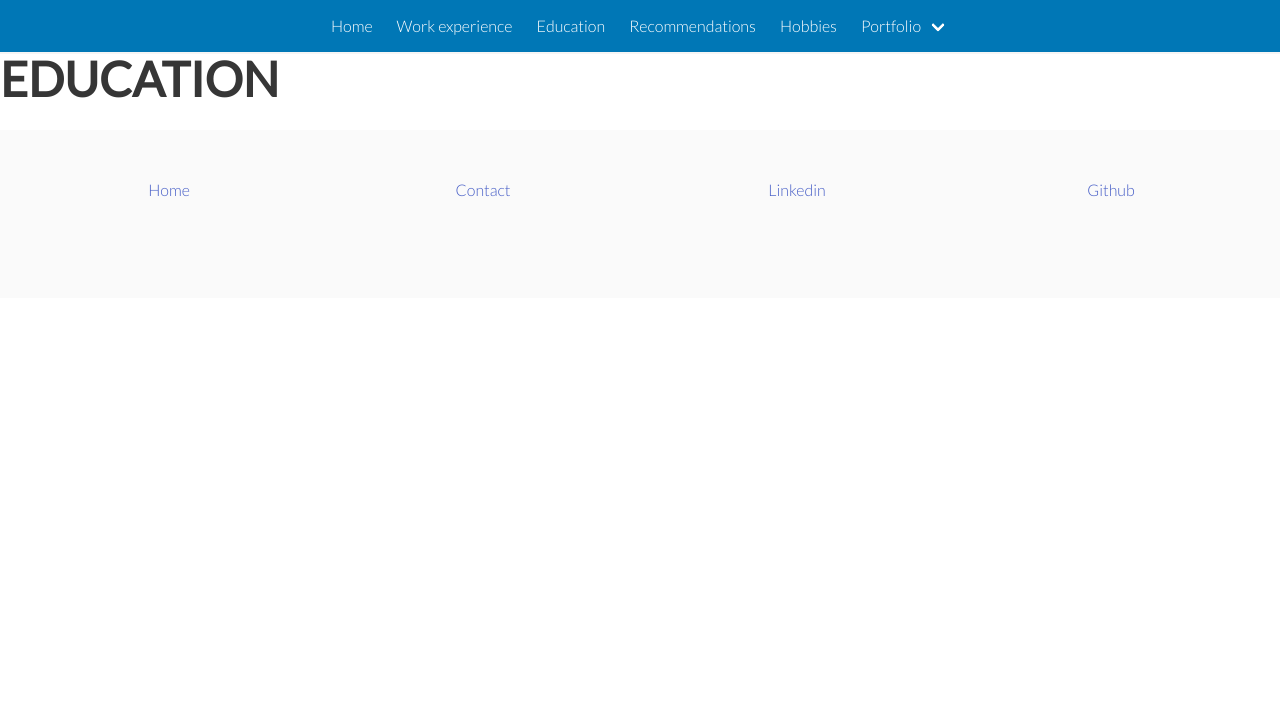
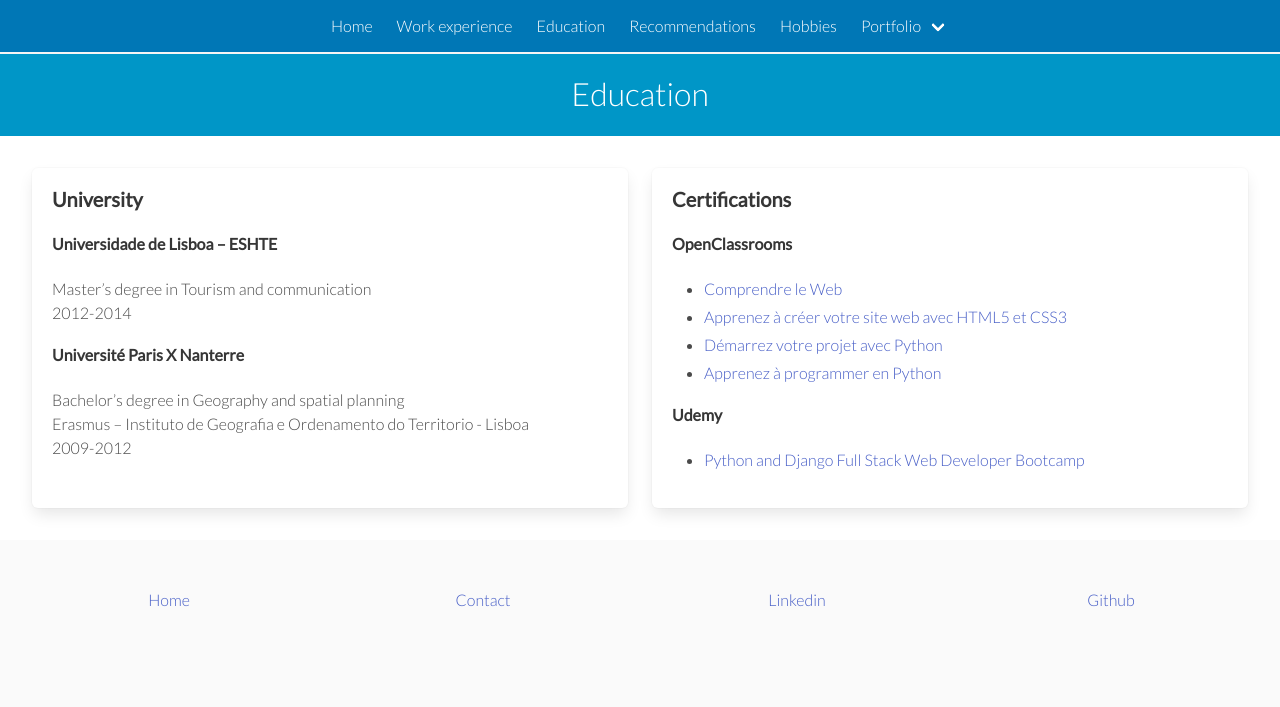
Before and after one commit to Zeble1603/cv-django, a Django app: page /education/ in a window 1280 px wide. Shown: the top 707 px of the page. Run offline with Django 3.2, Linux system fonts and the light colour scheme.

Commit message:
education html done

```diff
--- a/cv/index/static/index/main.css
+++ b/cv/index/static/index/main.css
@@ -27,3 +27,11 @@ body{
     margin-right: auto;
     margin-bottom: 2%;
 }
+
+
+@media only screen and (max-width: 768px) {
+    /* For mobile phones: */
+    [class*=".column.box-colums"] {
+      background-color: black;
+    }
+}
--- a/cv/index/templates/index/education.html
+++ b/cv/index/templates/index/education.html
@@ -1,5 +1,53 @@
 {% extends 'base.html' %}
 {% block body_block %}
-    <h1 class="title is-1">EDUCATION</h1>
+<section class="hero is-small is-info " id="main-hero">
+    <div class="hero-body">
+        <div id="hero-elt">
+            <h1 class="title is-3" style="font-weight: 300;">
+                Education
+            </h1>
+        </div>
+    </div>
+</section>
+<section>
+    <div class="columns is-desktop" style="margin:20px">
+        <div class="column">
+            <div class="box" style="padding-bottom:48px">
+                <div class ="content">
+                    <h2 class="title is-5">University</h2>
+                    <h3 class="title is-6">Universidade de Lisboa – ESHTE</h3>
+                    <p>Master’s degree in Tourism and communication</br>2012-2014</p>
+                    <h3 class="title is-6">Université Paris X Nanterre</h3>
+                    <p>Bachelor’s degree in Geography and spatial planning</br>
+                    Erasmus – Instituto de Geografia e Ordenamento do Territorio - Lisboa</br>
+                    2009-2012</p>
+                </div>
+            </div>
+        </div>
+        <div class="column">
+            <div class="box" style="padding-bottom:36px;">
+                <div class ="content">
+                    <h2 class="title is-5">Certifications</h2>
+                    <h3 class="title is-6">OpenClassrooms</h3>
+                    <ul>
+                        <li><a href="https://openclassrooms.com/fr/courses/1946386-comprendre-le-web">
+                        Comprendre le Web</a></li>
+                        <li><a href="https://openclassrooms.com/fr/courses/1603881-apprenez-a-creer-votre-site-web-avec-html5-et-css3">
+                        Apprenez à créer votre site web avec HTML5 et CSS3</a></li>
+                        <li><a href="https://openclassrooms.com/fr/courses/4262331-demarrez-votre-projet-avec-python">
+                        Démarrez votre projet avec Python</a></li>
+                        <li><a href="https://openclassrooms.com/fr/courses/235344-apprenez-a-programmer-en-python">
+                        Apprenez à programmer en Python</a></li>
+                    </ul>
+                    <h3 class="title is-6">Udemy</h3>
+                    <ul>
+                        <li><a href="https://www.udemy.com/course/python-and-django-full-stack-web-developer-bootcamp/">
+                        Python and Django Full Stack Web Developer Bootcamp</a></li>
+                    </ul>
+                </div>
+            </div>
+        </div>
+    </div>
+</section>
 
 {% endblock body_block %}
```
Also changed, not shown: cv/index/templates/index/hobbies.html (+9 -1 lines), cv/index/templates/index/work.html (+52 -1 lines), cv/index/static/index/css.png (deleted), cv/index/static/index/html.png (deleted).
